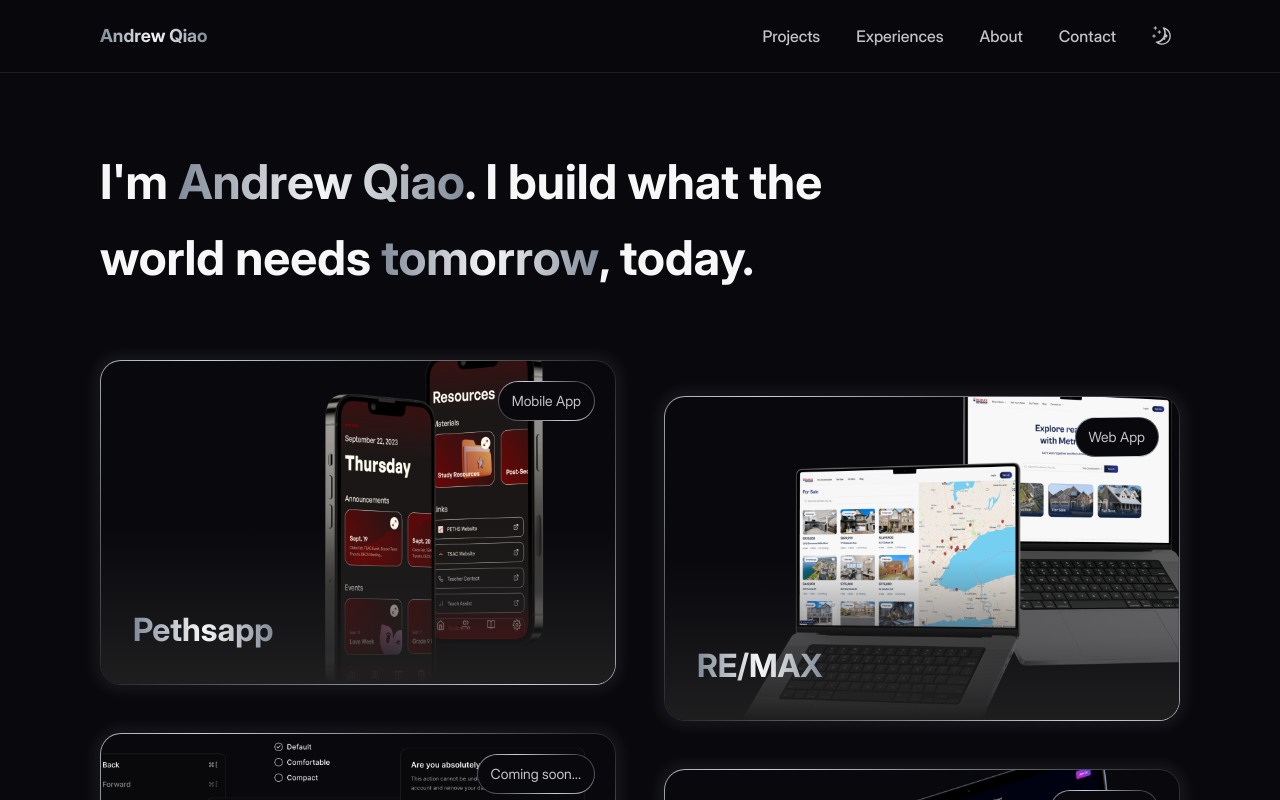
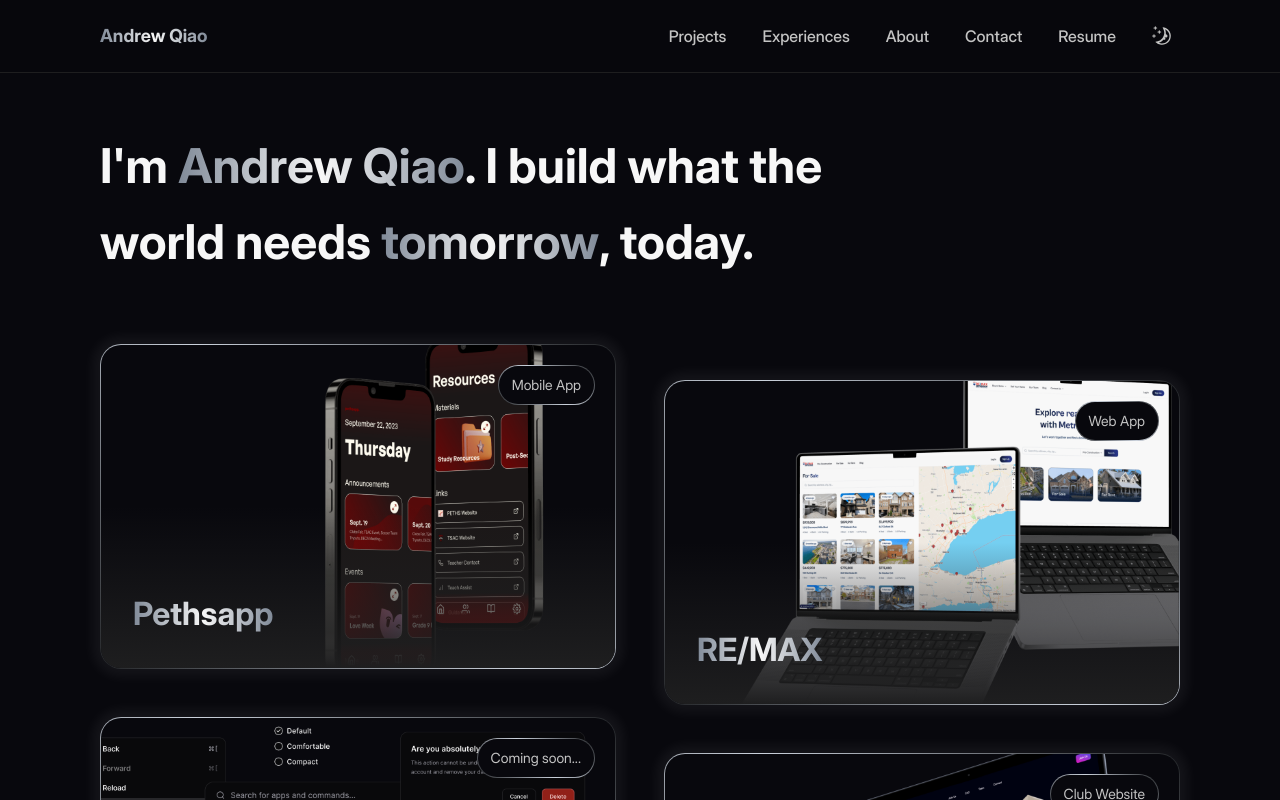
Before and after one commit to qiaoandrew/andrewqiao.com, a Next.js app: page / in a window 1280 px wide. Shown: the top 800 px of the page. Built offline with nearby package versions, Linux system fonts and the light colour scheme.

Commit message:
add resume link

```diff
--- a/src/components/navigation/MobileMenu.tsx
+++ b/src/components/navigation/MobileMenu.tsx
@@ -44,12 +44,22 @@ export default function MobileMenu() {
       >
         {HEADER_MENU.map(({ id, title, href }) => (
           <PopoverClose asChild key={id}>
+            {href.startsWith('/#') ? (
               <Link
                 href={href}
                 className="block py-1.5 text-center font-display text-4 font-medium"
               >
                 {title}
               </Link>
+            ) : (
+              <a
+                href={href}
+                target="_blank"
+                className="block py-1.5 text-center font-display text-4 font-medium"
+              >
+                {title}
+              </a>
+            )}
           </PopoverClose>
         ))}
       </PopoverContent>
--- a/src/components/navigation/Navbar.tsx
+++ b/src/components/navigation/Navbar.tsx
@@ -83,6 +83,13 @@ export default function Navbar() {
             </NavigationMenuLink>
           </Link>
         </NavigationMenuItem>
+        <NavigationMenuItem>
+          <NavigationMenuLink asChild className={navigationMenuTriggerStyle()}>
+            <a href="/resume.pdf" target="_blank">
+              Resume
+            </a>
+          </NavigationMenuLink>
+        </NavigationMenuItem>
       </NavigationMenuList>
     </NavigationMenu>
   );
--- a/src/components/sections/home/Hero.tsx
+++ b/src/components/sections/home/Hero.tsx
@@ -2,7 +2,7 @@ import GradientText from '@/components/typography/GradientText';
 
 export default function Hero() {
   return (
-    <section className="container mb-9 pt-21 sm:pt-24 md:mb-12 md:pt-32 xl:mb-16 2xl:pt-36">
+    <section className="container mb-9 pt-21 sm:pt-24 md:mb-12 md:pt-32 xl:mb-16">
       <h1 className="max-w-[350px] font-display text-7 font-bold xs:max-w-[460px] xs:text-9 xs:leading-[56px] sm:max-w-[550px] lg:max-w-[742px] lg:text-12 lg:leading-[76px]">
         I&apos;m <GradientText>Andrew Qiao</GradientText>. I build what the
         world needs <GradientText>tomorrow</GradientText>, today.
--- a/src/constants/header.ts
+++ b/src/constants/header.ts
@@ -24,4 +24,9 @@ export const HEADER_MENU = [
     title: 'Contact',
     href: '/#contact',
   },
+  {
+    id: 'resume',
+    title: 'Resume',
+    href: '/resume.pdf',
+  },
 ];
```
Lines whose indentation alone changed are shown as unchanged.
